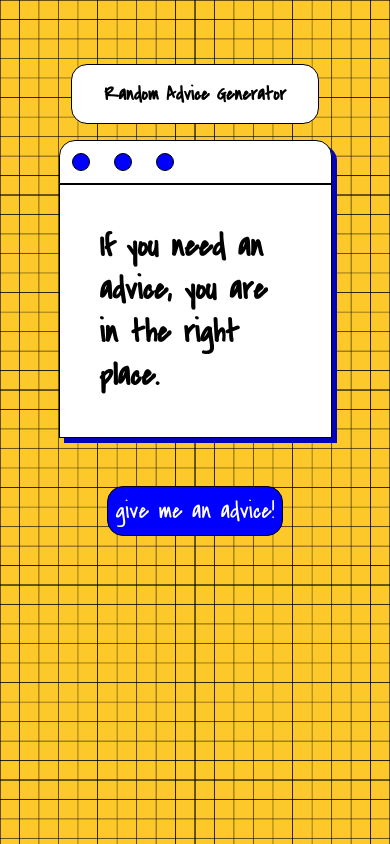
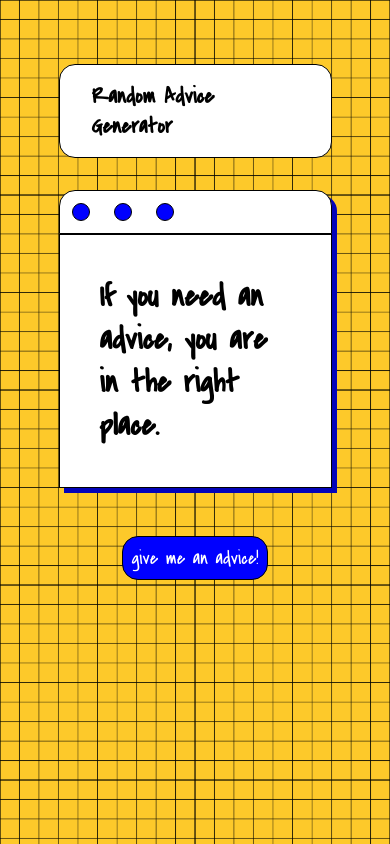
Before and after one commit to doganeraylin/random-advice-generator, a plain HTML site: page index.html in a window 390 px wide. Drawn offline with Linux system fonts and the light colour scheme.

Commit message:
media queries fixed

```diff
--- a/style.css
+++ b/style.css
@@ -87,26 +87,32 @@ h2 {
     cursor: pointer;
     transform: scale(1.2);
 
-
 }
 
 @media (max-width: 480px ) {
     .title-container {
         width: 70%;
-        margin: 4rem auto 1rem;
+        margin: 4rem auto 2rem;
     }
 
     h1 {
-        font-size: 1.2rem;
+        font-size: 1.4rem;
 
     }
 
     .text-container {
         padding: 1rem;
+
     }
 
     .button {
         padding: 0.50rem;
+        font-size: 1.2rem;
+    }
+
+    .button:hover {
+        cursor: pointer;
+        transform: scale(1.1);
     }
 
 
```
